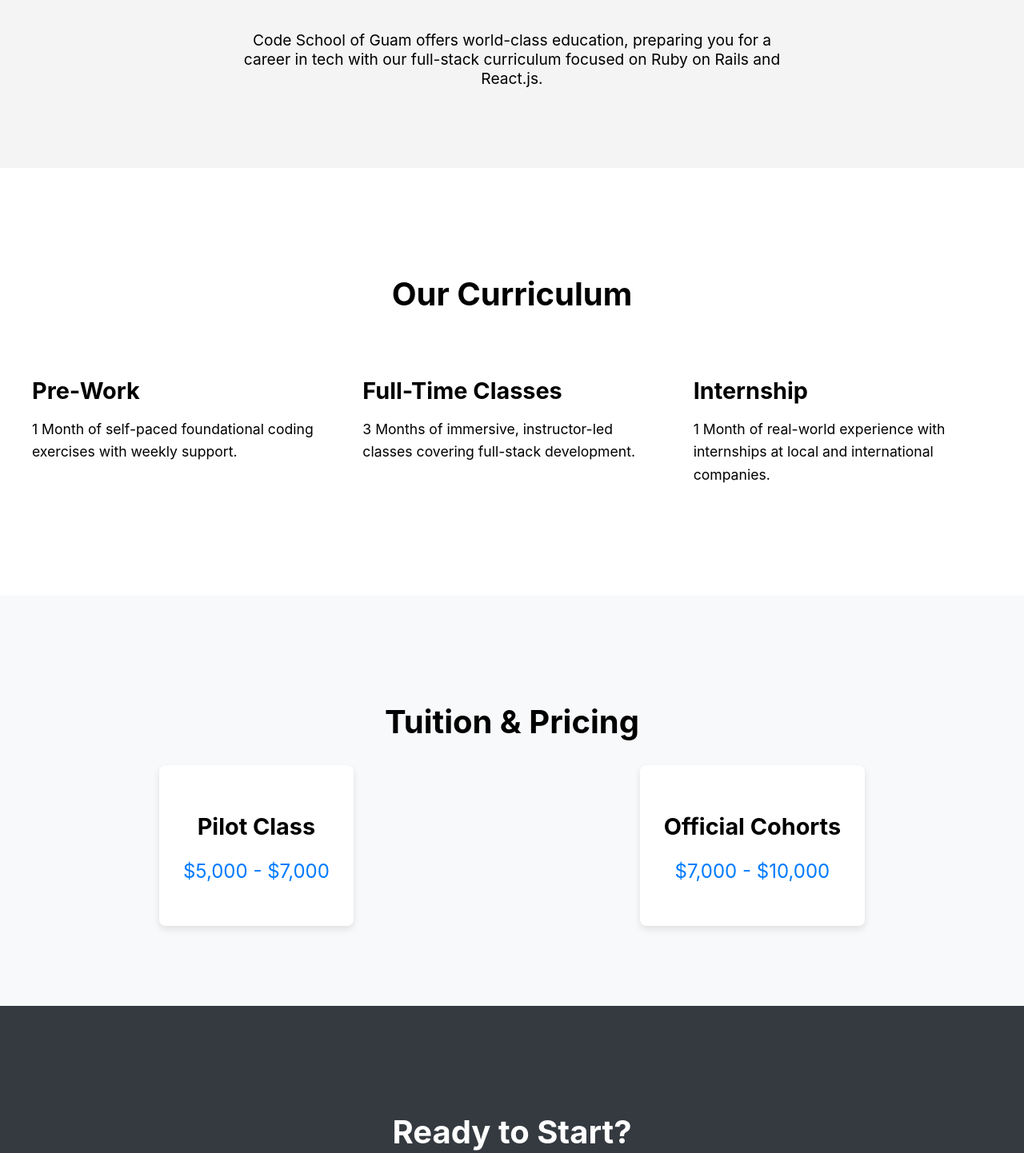
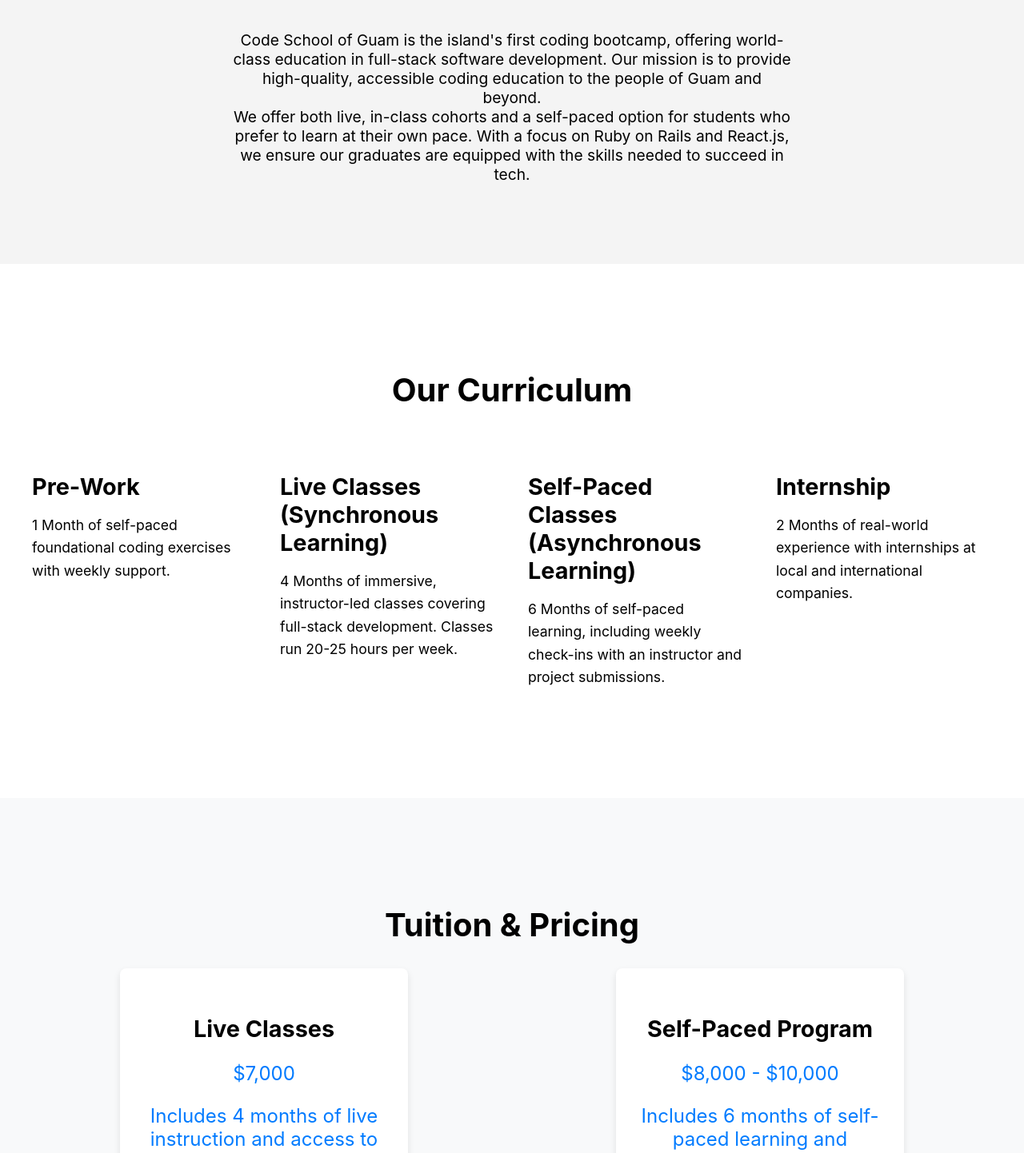
Before and after one commit to leonshimizu/code-school-of-guam, a React (Create React App) app: page / in a window 1280 px wide. Shown: the part 804-2246 px from the top of the page at 80% size. Built offline with nearby package versions, Linux system fonts and the light colour scheme.

Commit message:
Update site based on updates from meeting with mom and Mike

```diff
--- a/src/components/About.js
+++ b/src/components/About.js
@@ -4,7 +4,10 @@
   return (
     <section id="about" className="about">
       <h2>About Code School of Guam</h2>
-      <p>Code School of Guam offers world-class education, preparing you for a career in tech with our full-stack curriculum focused on Ruby on Rails and React.js.</p>
+      <p>Code School of Guam is the island's first coding bootcamp, offering world-class education in full-stack software development.
+      Our mission is to provide high-quality, accessible coding education to the people of Guam and beyond.</p>
+      <p>We offer both live, in-class cohorts and a self-paced option for students who prefer to learn at their own pace.
+      With a focus on Ruby on Rails and React.js, we ensure our graduates are equipped with the skills needed to succeed in tech.</p>
     </section>
   );
 }
--- a/src/components/Curriculum.js
+++ b/src/components/Curriculum.js
@@ -10,12 +10,16 @@
           <p>1 Month of self-paced foundational coding exercises with weekly support.</p>
         </div>
         <div className="curriculum-item">
-          <h3>Full-Time Classes</h3>
-          <p>3 Months of immersive, instructor-led classes covering full-stack development.</p>
+          <h3>Live Classes (Synchronous Learning)</h3>
+          <p>4 Months of immersive, instructor-led classes covering full-stack development. Classes run 20-25 hours per week.</p>
+        </div>
+        <div className="curriculum-item">
+          <h3>Self-Paced Classes (Asynchronous Learning)</h3>
+          <p>6 Months of self-paced learning, including weekly check-ins with an instructor and project submissions.</p>
         </div>
         <div className="curriculum-item">
           <h3>Internship</h3>
-          <p>1 Month of real-world experience with internships at local and international companies.</p>
+          <p>2 Months of real-world experience with internships at local and international companies.</p>
         </div>
       </div>
     </section>
--- a/src/components/Hero.js
+++ b/src/components/Hero.js
@@ -5,7 +5,7 @@
     <section id="hero" className="hero">
       <div className="hero-content">
         <h1>Start Your New Career in Tech</h1>
-        <p>Become a software engineer with our best-in-class curriculum and hands-on learning.</p>
+        <p>Choose from live or self-paced learning options to become a software engineer.</p>
         <a
             href="https://docs.google.com/forms/d/e/1FAIpQLSc84Vee53gbVhwamS77qvizzV8vGri4Ms83kIEzqgN6vg7wZA/viewform?vc=0&c=0&w=1&flr=0"
             className="cta-button"
--- a/src/components/Pricing.js
+++ b/src/components/Pricing.js
@@ -6,12 +6,14 @@
       <h2>Tuition & Pricing</h2>
       <div className="pricing-content">
         <div className="pricing-box">
-          <h3>Pilot Class</h3>
-          <p>$5,000 - $7,000</p>
+          <h3>Live Classes</h3>
+          <p>$7,000</p>
+          <p>Includes 4 months of live instruction and access to class recordings.</p>
         </div>
         <div className="pricing-box">
-          <h3>Official Cohorts</h3>
-          <p>$7,000 - $10,000</p>
+          <h3>Self-Paced Program</h3>
+          <p>$8,000 - $10,000</p>
+          <p>Includes 6 months of self-paced learning and weekly 1-hour instructor check-ins.</p>
         </div>
       </div>
     </section>
```
